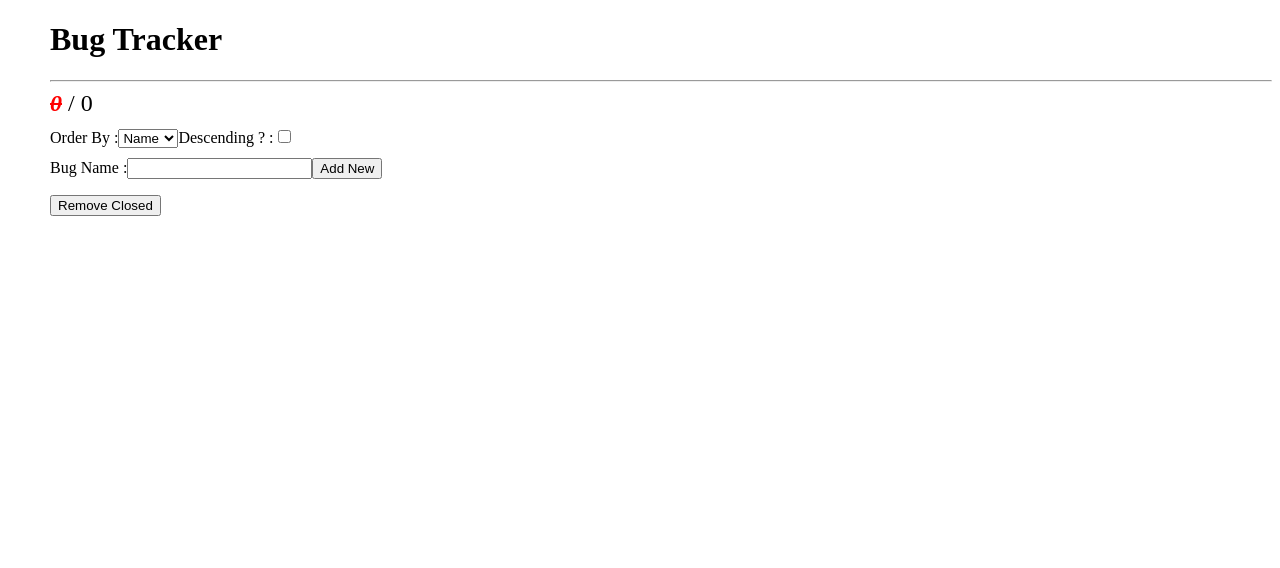
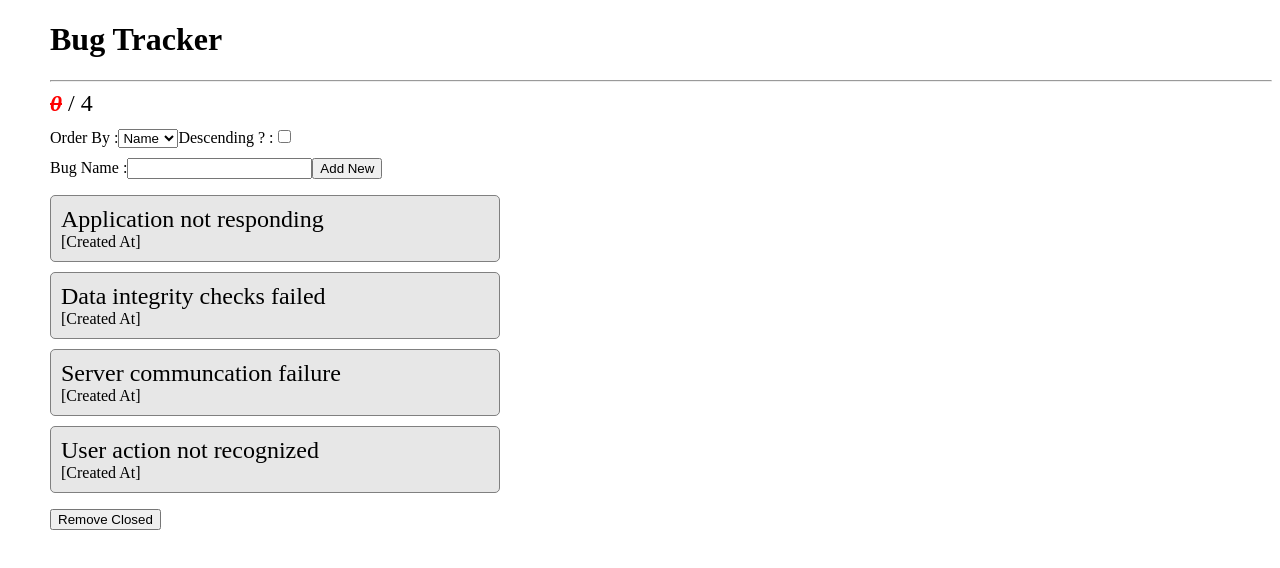
Before and after one commit to tkmagesh/Sapient-Angular-Feb-2020, an Angular app in the folder bug-tracker-app/: page / in a window 1280 px wide. Shown: the top 568 px of the page. Built offline with nearby package versions, Linux system fonts and the light colour scheme.

Commit message:
sort implementation - part - 1

```diff
--- a/bug-tracker-app/src/app/app.module.ts
+++ b/bug-tracker-app/src/app/app.module.ts
@@ -6,12 +6,13 @@ import { BugTrackerComponent } from './bugTracker/bugTracker.component';
 import { BugOperationsService } from './bugTracker/services/bugOperations.service';
 
 import { TrimTextPipe } from './bugTracker/pipes/trimText.pipe';
-
+import { SortPipe } from './bugTracker/pipes/sort.pipe';
 @NgModule({
   declarations: [
     AppComponent,
     BugTrackerComponent,
     TrimTextPipe
+    , SortPipe
   ],
   imports: [
     BrowserModule
--- a/bug-tracker-app/src/app/bugTracker/bugTracker.component.html
+++ b/bug-tracker-app/src/app/bugTracker/bugTracker.component.html
@@ -5,12 +5,12 @@
 </section>
 <section class="sort">
     <label for="">Order By :</label>
-    <select name="" id="">
+    <select (change)="bugSortAttr = $event.target.value">
         <option value="name">Name</option>
         <option value="isClosed">Status</option>
     </select>
     <label for="">Descending ? :</label>
-    <input type="checkbox" name="" id="">
+    <input type="checkbox" (change)="bugSortDesc = $event.target.checked">
 </section>
 <section class="edit">
     <label for="">Bug Name :</label>
@@ -19,7 +19,7 @@
 </section>
 <section class="list">
     <ol>
-        <li *ngFor="let bug of bugs">
+        <li *ngFor="let bug of (bugs | sort:bugSortAttr:bugSortDesc)">
             <span
                 class="bugname"
                 (click)="onBugNameClick(bug)"
--- a/bug-tracker-app/src/app/bugTracker/bugTracker.component.ts
+++ b/bug-tracker-app/src/app/bugTracker/bugTracker.component.ts
@@ -10,6 +10,8 @@ import { BugOperationsService } from './services/bugOperations.service';
 export class BugTrackerComponent{
     bugs : Bug[] = [];
 
+    bugSortAttr : string = 'name';
+    bugSortDesc : boolean = false;
     /*
     bugOperations : BugOperationsService;
 
@@ -19,7 +21,10 @@ export class BugTrackerComponent{
     */
 
     constructor(private bugOperations : BugOperationsService){
-
+        this.bugs.push(this.bugOperations.createNew('Server communcation failure'))
+        this.bugs.push(this.bugOperations.createNew('User action not recognized'))
+        this.bugs.push(this.bugOperations.createNew('Application not responding'))
+        this.bugs.push(this.bugOperations.createNew('Data integrity checks failed'))
     }
 
     onAddNewClick(bugName : string){
```
